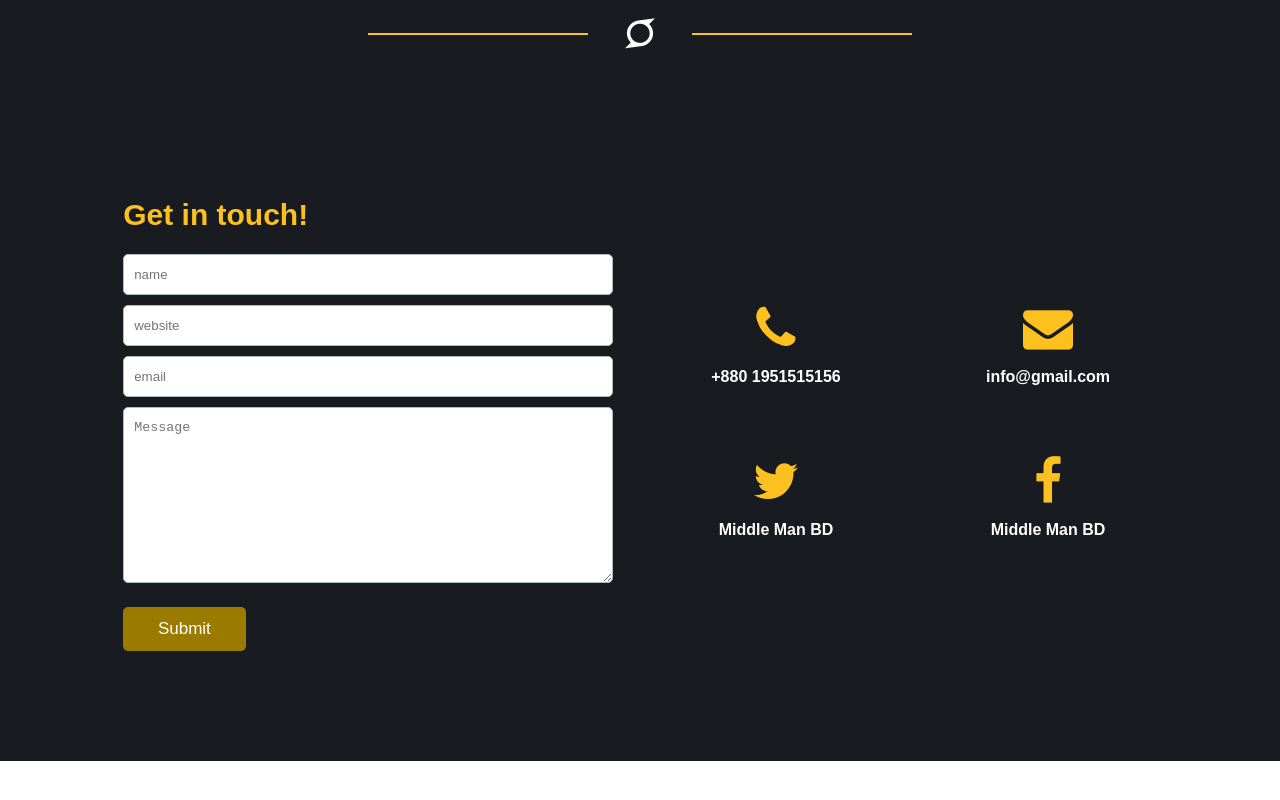
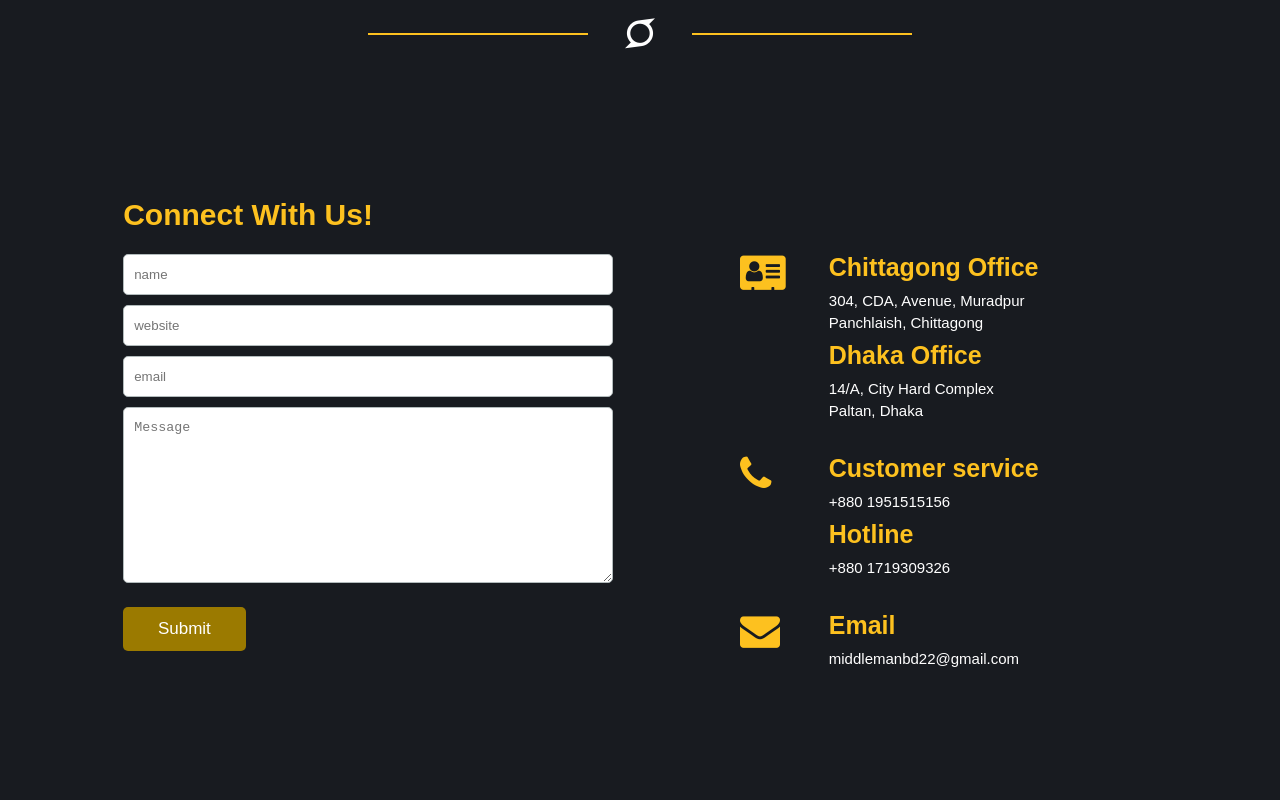
Before and after one commit to ShahriarShaikat/Landing-Page-Middlemanbd, a plain HTML site: page index.html in a window 1280 px wide. Shown: the part 1334-2134 px from the top of the page. Before the commit the page ends 2095 px from the top, so only its background shows below. Drawn offline with Linux system fonts and the light colour scheme.

Commit message:
responsive for mobile

```diff
--- a/index.html
+++ b/index.html
@@ -83,7 +83,7 @@
             <div class="container">
                 <div class="mid">
                     <div class="form">
-                        <h1>Get in touch!</h1>
+                        <h1>Connect With Us!</h1>
                         <form action="">
                             <input type="text" name="" placeholder="name" id="">
                             <input type="text" name="" placeholder="website" id="">
@@ -93,24 +93,42 @@
                         </form>
                     </div>
                     <div class="con-details">
-                        <ul class="detail-info">
-                            <li>
-                                <i class="fa fa-phone" ></i>
-                                <p>+880 1951515156</p>
-                            </li>
-                            <li>
-                                <i class="fa fa-envelope" aria-hidden="true"></i>
-                                <p>info@gmail.com</p>
-                            </li>
-                            <li>
-                                <i class="fa fa-twitter" aria-hidden="true"></i>
-                                <p>Middle Man BD</p>
-                            </li>
-                            <li>
-                                <i class="fa fa-facebook" aria-hidden="true"></i>
-                                <p>Middle Man BD</p>
-                            </li>
-                        </ul>
+                        <div class="detail-info">
+                            <div class="item">
+                                <div class="one">
+                                    <i class="fa fa-address-card" aria-hidden="true"></i>
+                                </div>
+                                <div class="two">
+                                    <h2>Chittagong Office</h2>
+                                    <p>304, CDA, Avenue, Muradpur</p>
+                                    <p>Panchlaish, Chittagong</p>
+
+                                    <h2 class="margin-top_10">Dhaka Office</h2>
+                                    <p>14/A, City Hard Complex</p>
+                                    <p>Paltan, Dhaka</p>
+                                </div>
+                            </div>
+                            <div class="item">
+                                <div class="one">
+                                    <i class="fa fa-phone" ></i>
+                                </div>
+                                <div class="two">
+                                    <h2>Customer service</h2>
+                                    <p>+880 1951515156</p>
+                                    <h2 class="margin-top_10">Hotline</h2>
+                                    <p>+880 1719309326</p>
+                                </div>
+                            </div>
+                            <div class="item">
+                                <div class="one">
+                                    <i class="fa fa-envelope" aria-hidden="true"></i>
+                                </div>
+                                <div class="two">
+                                    <h2>Email</h2>
+                                    <p>middlemanbd22@gmail.com</p>
+                                </div>
+                            </div>
+                        </div>
                     </div>
                 </div>
             </div>
--- a/style.css
+++ b/style.css
@@ -33,12 +33,16 @@ ul li{
     width: 85%;
     margin: auto;
 }
+.margin-top_10{
+    margin-top: 10px;
+}
 
 /*----------------Header------------------*/
 header{
     padding: 18px 0px;
     width: 100%;
 }
+header .logo{text-align: center;}
 .logo img{
     width: 130px;
 }
@@ -163,17 +167,55 @@ header{
     font-family: sans-serif;
     color: #FDC11F;
 }
-#about .my-picture .skill label{
-    font-family: sans-serif;
-    color: gray;
+.con-details .detail-info{
+    margin-top: 55px;
+    padding-left: 100px;
+    overflow: hidden;
 }
 #contact .con-details{
     width: 50%;
     float: left;
 }
+#contact .con-details .detail-info .item{
+    margin-bottom: 30px;
+    overflow: hidden;
+}
+#contact .con-details .item .one{
+    width: 20%;
+    float: left;
+}
+#contact .con-details .item .two{
+    width: 80%;
+    float: left;
+}
+#contact .con-details .item .one i{
+    font-size: 40px;
+    color: #FDC11F;
+}
+#contact .con-details .item .two h2{
+    color: #FDC11F;
+    font-size: 25px;
+    font-family: sans-serif;
+    margin-bottom: 10px;
+}
+#contact .con-details .item .two p{
+    color: #fff;
+    font-size: 15px;
+    font-family: sans-serif;
+    margin-bottom: 5px;
+}
+
 #contact .container .mid{
     overflow: hidden;
 }
+
+
+
+
+
+
+
+
 .con-details .detail-info li{
     text-align: center;
     float: left;
@@ -191,7 +233,3 @@ header{
     font-family: sans-serif;
     color: #ffffff;
 }
-.con-details .detail-info{
-    margin-top: 70px;
-    overflow: hidden;
-}
```
